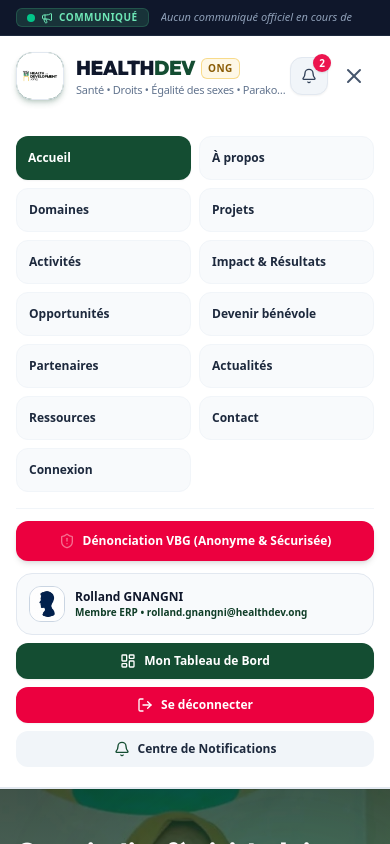
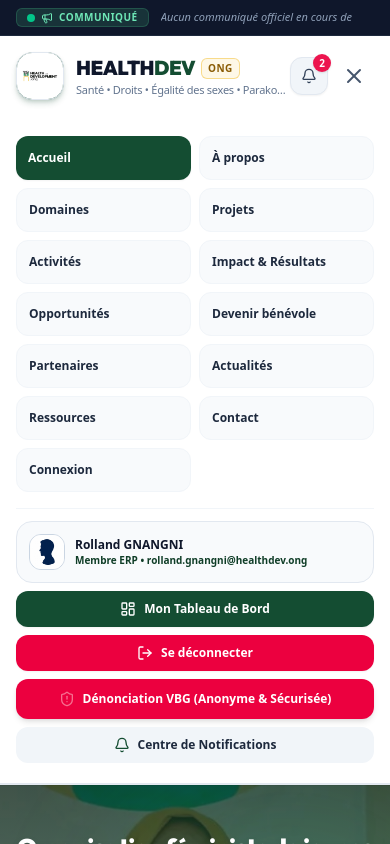
Before and after one commit to esecours/Health-, a React (Vite) app: page / in a window 390 px wide. Both pictures are taken after a click on the button 354 px from the left and 76 px from the top of the page. Shown: the top 844 px of the page. Built offline with nearby package versions, Linux system fonts and the light colour scheme.

Commit message:
feat(nav): place Connexion button above Dénonciation VBG in mobile menu

```diff
--- a/src/components/layout/Navbar.tsx
+++ b/src/components/layout/Navbar.tsx
@@ -303,18 +303,9 @@ export const Navbar: React.FC<NavbarProps> = ({
           </div>
 
           <div className="pt-3 border-t border-slate-100 flex flex-col gap-2">
-            <button
-              onClick={() => handleNavClick('vbg')}
-              className="w-full py-3 bg-rose-600 hover:bg-rose-700 text-white rounded-xl font-black text-xs flex items-center justify-center gap-2 shadow-md"
-            >
-              <ShieldAlert className="w-4 h-4 text-rose-200 animate-pulse" />
-              <span>Dénonciation VBG (Anonyme & Sécurisée)</span>
-            </button>
-
-
-
+            {/* Bouton Connexion / Profil utilisateur placé EN HAUT pour une visibilité maximale */}
             {currentUser ? (
-              <div className="flex flex-col gap-2 pt-1">
+              <div className="flex flex-col gap-2">
                 <div className="p-3 bg-slate-50 rounded-2xl border border-slate-200 flex items-center justify-between">
                   <div className="flex items-center gap-2.5 min-w-0">
                     <img
@@ -362,12 +353,21 @@ export const Navbar: React.FC<NavbarProps> = ({
                   handleNavClick('login');
                   setMobileMenuOpen(false);
                 }}
-                className="w-full py-2.5 bg-slate-900 hover:bg-slate-800 text-white rounded-xl font-bold text-xs flex items-center justify-center gap-2 cursor-pointer shadow-xs"
+                className="w-full py-3 bg-slate-900 hover:bg-slate-800 text-white rounded-xl font-bold text-sm flex items-center justify-center gap-2 cursor-pointer shadow-md border border-slate-700 transition-all"
               >
                 <User className="w-4 h-4 text-[#F5C84F]" />
                 <span>Connexion</span>
               </button>
             )}
+
+            {/* Bouton Dénonciation VBG placé en dessous de Connexion */}
+            <button
+              onClick={() => handleNavClick('vbg')}
+              className="w-full py-3 bg-rose-600 hover:bg-rose-700 text-white rounded-xl font-black text-xs flex items-center justify-center gap-2 shadow-md"
+            >
+              <ShieldAlert className="w-4 h-4 text-rose-200 animate-pulse" />
+              <span>Dénonciation VBG (Anonyme & Sécurisée)</span>
+            </button>
 
             {currentUser && (
               <button
```
